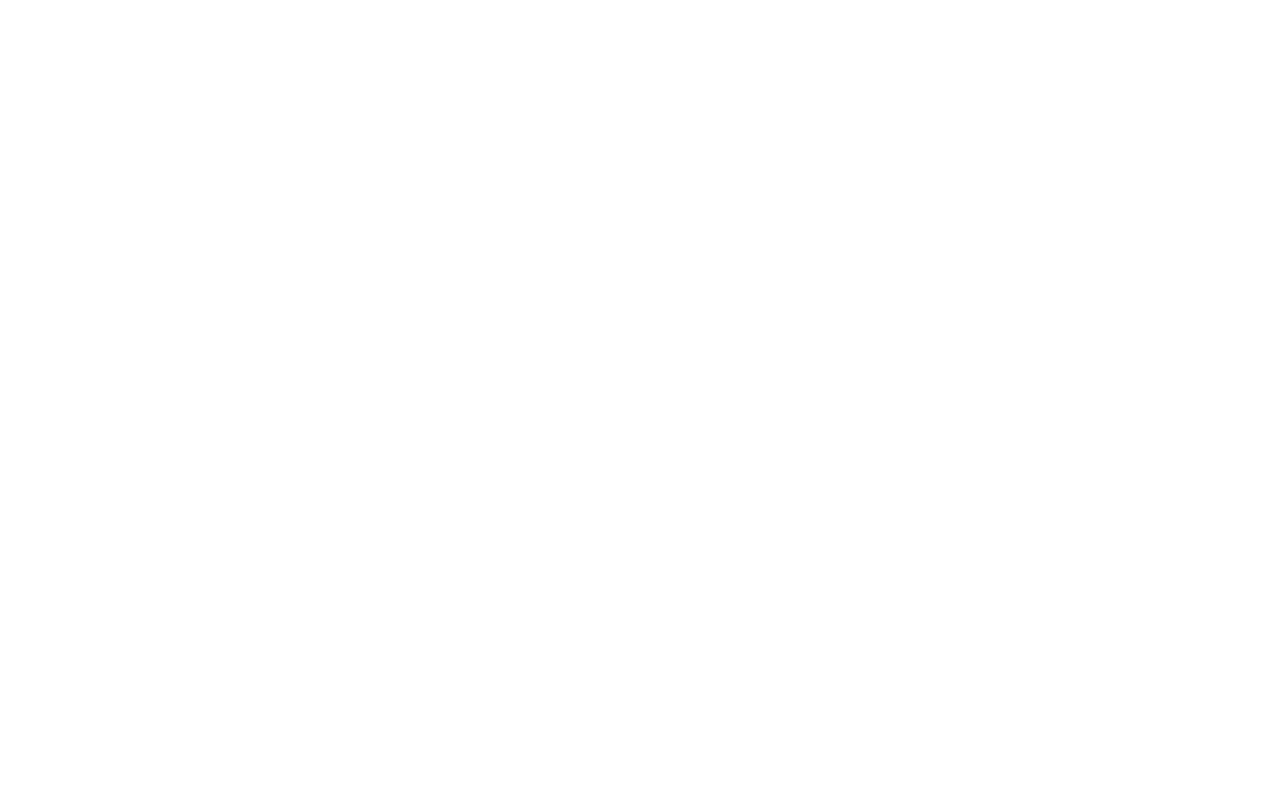
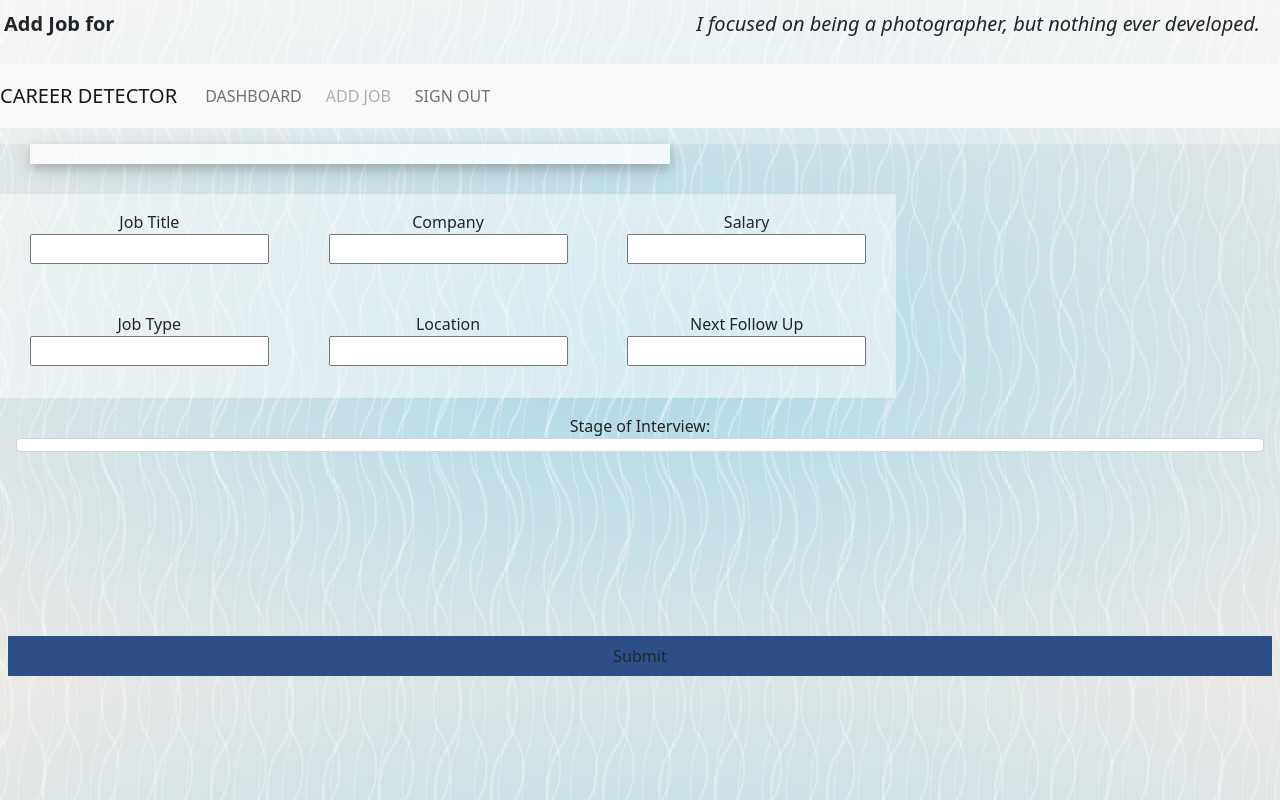
Before and after one commit to xterra111/CareerDetector, a React (Create React App) app in the folder client/: page /career-detector/add-job in a window 1280 px wide. Before the commit this address had no page. Built offline with nearby package versions, Linux system fonts and the light colour scheme; a web font is replaced by a local one.

Commit message:
creating AddJob&EditJob pages, modifying FE Routes

```diff
--- a/client/src/App.js
+++ b/client/src/App.js
@@ -12,8 +12,9 @@ function App() {
 				<Routes>
 					<Route element={<LogReg />} path="/" />
 					<Route element={<Dashboard />} path="/career-detector/dashboard" />
-					<Route element={<AddJob />} path="/career-detector/addjob" />
-					<Route element={<EditJob />} path="/career-detector/editjob" />
+					<Route element={<AddJob />} path="/career-detector/show-job/:id" />
+					<Route element={<AddJob />} path="/career-detector/add-job" />
+					<Route element={<EditJob />} path="/career-detector/edit-job/:id" />
 				</Routes>
 			</div>
 		</BrowserRouter>
--- a/client/src/views/AddJob.js
+++ b/client/src/views/AddJob.js
@@ -1,51 +1,26 @@
 import React, { useState } from "react";
 import axios from 'axios';
 import { useNavigate } from 'react-router-dom';
+import Form from 'react-bootstrap/Form';
 import 'bootstrap/dist/css/bootstrap.min.css'
 
 const AddJob = () => {
-	// const [jobTitle, setJobTitle] = useState("");
-	// const [company, setCompany] = useState("");
-	// const [salary, setSalary] = useState();
-
-	// const [jobType, setJobType] = useState("");
-	// 	// DROPDOWN: Unknown, Remote, On-Site, Hybrid
-
-	// const [location, setLocation] = useState("");
-
-	// const [followUp, setfollowUp] = useState();
-	// 	//Date Example: https://gist.github.com/mohanramphp/af4f0267f5b1c3c0e726e18019eb2a0b
-
-
-	// const [notes, setNotes] = useState("");
-
-	// const [stage, setStage] = useState("");
-	// // enum: [
-	// // 	"Applied",
-	// // 	"Pending Company Response",
-	// // 	"Technical Interview",
-	// // 	"Pending Company Offer",
-	// // 	"Pending My Decision",
-	// // 	"Other: See Additional Notes",
-	// // ],
-
-	// const [skills, setSkills] = useState("");
-	// const [benefits, setBenefits] = useState("");
-
-	// //is this needed here?
-	// const [createdBy, setCreatedBy] = useState("");
-
-	// const navigate = useNavigate();
-
-
-
-	return (
-		<div>
-
-
-
-		</div>
-	)
+	const [jobTitle, setJobTitle] = useState("");
+	const [company, setCompany] = useState("");
+	const [salary, setSalary] = useState();
+	const [jobType, setJobType] = useState("");
+		// DROPDOWN: Unknown, Remote, On-Site, Hybrid
+	const [location, setLocation] = useState("");
+	const [followUp, setFollowUp] = useState();
+		//Date Example: https://gist.github.com/mohanramphp/af4f0267f5b1c3c0e726e18019eb2a0b
+	const [notes, setNotes] = useState("");
+	const [stage, setStage] = useState(""); // drop down
+	const [skills, setSkills] = useState("");
+	const [benefits, setBenefits] = useState("");
+	const [createdBy, setCreatedBy] = useState("");
+		//is this needed here?
+	const navigate = useNavigate();
+    const [errors, setErrors] = useState({});
 
 // Job Title: Text
 // Company: Text
@@ -66,20 +41,35 @@ const AddJob = () => {
 // Location: Text
 // Additional Notes: Text Area
 
-
-
-
-
-
-
-
-
-
+	const onSubmitHandler = (e) => {
+        e.preventDefault();
+        axios.post('http://localhost:8000/api/jobs', {
+            jobTitle,
+            company,
+            salary,
+            jobType,
+            location,
+			followUp,
+			notes,
+			stage,
+			skills,
+			benefits,
+			createdBy
+        })
+            .then((res) => {
+                console.log(res);
+                console.log(res.data);
+                navigate('/');
+            })
+            .catch((err) => {
+                console.log(err);
+                setErrors(err.response.data.errors)
+            })
+    };
 
 
 	return (
 		<div>
-			addjob
 			{/* ...
 .   .    .    .       ..--.     .    .--.
 |\  |   / \    \     / |   )   / \   |   )
@@ -89,8 +79,8 @@ const AddJob = () => {
 			<div class="blurred-box text-center " id="myHeader">
 				<div class="p-1 blurred-box d-flex justify-content-between align-items-center">
 					<p class="navbar-brand">
-						{/* <strong>Add Job Pane for ${userLogin.firstName}</strong> */}
-						<strong>Add Job Pane for </strong>
+						{/* <strong>Add Job for ${userLogin.firstName}</strong> */}
+						<strong>Add Job for </strong>
 					</p>
 					<p class="navbar-brand">
 						<em>
@@ -101,8 +91,8 @@ const AddJob = () => {
 
 				<div class="mb-3 text-center">
 					<nav class="navbar navbar-expand-lg navbar-light bg-light">
-						<a class="navbar-brand" href="/pane/welcome">
-							PANE
+						<a class="navbar-brand" href="/career-detector/welcome">
+							CAREER DETECTOR
 						</a>
 						<button
 							class="navbar-toggler"
@@ -117,13 +107,13 @@ const AddJob = () => {
 						<div class="collapse navbar-collapse" id="navbarNav">
 							<ul class="navbar-nav">
 								<li class="m-1 nav-item">
-									<a class="nav-link" href="/pane/dashboard">
+									<a class="nav-link" href="/career-detector/dashboard">
 										DASHBOARD
 									</a>
 								</li>
 								<li class="m-1 nav-item">
-									<a class="nav-link disabled" href="/pane/addjob">
-										ADD JOB PANE
+									<a class="nav-link disabled" href="/career-detector/add-job">
+										ADD JOB
 									</a>
 								</li>
 								<li class="m-1 nav-item">
@@ -137,25 +127,25 @@ const AddJob = () => {
 				</div>
 			</div>
 			{/* <!--
-		.--. .   . .--. .---. .--.
-		|   )|   |:    :  |  :    :
-		|--' |---||    |  |  |    |
-		|    |   |:    ;  |  :    ;
-		'    '   ' `--'   '   `--'
-
+.    .    .    .--.
+|\  /|   / \   |   )
+| \/ |  /___\  |--'
+|    | /     \ |
+'    ''       `'
 		 --> */}
 			<div class="d-flex justify-content-center align-items-center polaroid-side-display">
 				<div class="text-center ">
-					<img
+					{/* <img
 						src="../views/img/2011-austria-tunnel-of-windows.jpg"
 						alt="austria-tunnel-of-windows"
 						class="polaroid-sizing"
-					/>
+					/> */}
 					<div class="container">
-						<p>Austria 2011 - L.Chen</p>
+						{/* <p>Austria 2011 - L.Chen</p> */}
 					</div>
 				</div>
 			</div>
+
 			{/* <!--
 		.---. .--. .--. .    .
 		|    :    :|   )|\  /|
@@ -163,12 +153,98 @@ const AddJob = () => {
 		|    :    ;|  \ |    |
 		'     `--' '   `'    '
 		 --> */}
-			{/* <form:form */}
 			<form
-				class="polaroid-sizing blurred-box-form"
-				action="/pane/create"
-				method="post"
-				modelAttribute="addJob">
+				className="polaroid-sizing blurred-box-form"
+				onSubmit={onSubmitHandler}
+			>
+				<div className="d-flex justify-content-center">
+					{/* <input type="hidden" value="${userLogin.id}" path="user"/> */}
+					<p className="form-sizing-double card-body">
+						<label> Job Title </label>
+						<input
+							type="text"
+							onChange={(e) => {
+								setJobTitle(e.target.value)
+							}} />
+						{
+							errors.jobTitle ?
+								<p>{errors.jobTitle.message}</p> :
+								null
+						}
+					</p>
+					<p className="form-sizing-double form-group card-body">
+						<label> Company </label>
+						<input
+							type="text"
+							onChange={(e) => {
+								setCompany(e.target.value)
+							}} />
+						{
+							errors.company ?
+								<p>{errors.company.message}</p> :
+								null
+						}
+					</p>
+					<p className="form-sizing-double form-group card-body">
+						<label> Salary </label>
+						<input
+							type="text"
+							onChange={(e) => {
+								setSalary(e.target.value)
+							}} />
+						{
+							errors.salary ?
+								<p>{errors.salary.message}</p> :
+								null
+						}
+					</p>
+				</div>
+				<div className="d-flex justify-content-center">
+					<p className="form-sizing-double form-group card-body">
+						<label> Job Type </label>
+						<input
+							type="text"
+							onChange={(e) => {
+								setJobType(e.target.value)
+							}} />
+						{
+							errors.jobType ?
+								<p>{errors.jobType.message}</p> :
+								null
+						}
+					</p>
+					<p className="form-sizing-double form-group card-body">
+						<label> Location </label>
+						<input
+							type="text"
+							onChange={(e) => {
+								setLocation(e.target.value)
+							}} />
+						{
+							errors.location ?
+								<p>{errors.location.message}</p> :
+								null
+						}
+					</p>
+					<p className="form-sizing-double form-group card-body">
+						<label> Next Follow Up </label>
+						<input
+							type="text"
+							onChange={(e) => {
+								setFollowUp(e.target.value)
+							}} />
+						{
+							errors.followUp ?
+								<p>{errors.followUp.message}</p> :
+								null
+						}
+					</p>
+				</div>
+
+			</form>
+
+
+			<form>
 				<div class="d-flex justify-content-center">
 					{/* <!-- userId --> */}
 					{/* <form:input type="hidden" value="${userLogin.id}" path="user" /> */}
--- a/client/src/views/Dashboard.js
+++ b/client/src/views/Dashboard.js
@@ -21,8 +21,8 @@ const Dashboard = () => {
 				</div>
 				<div class="mb-3 text-center">
 					<nav class="navbar navbar-expand-lg navbar-light bg-light">
-						<a class="navbar-brand" href="/pane/welcome">
-							PANE
+						<a class="navbar-brand" href="/career-detector/welcome">
+							CAREER DETECTOR
 						</a>
 						<button
 							class="navbar-toggler"
@@ -37,13 +37,13 @@ const Dashboard = () => {
 						<div class="collapse navbar-collapse" id="navbarNav">
 							<ul class="navbar-nav">
 								<li class="m-1 nav-item">
-									<a class="nav-link disabled" href="/pane/dashboard">
+									<a class="nav-link disabled" href="/career-detector/dashboard">
 										DASHBOARD
 									</a>
 								</li>
 								<li class="m-1 nav-item">
-									<a class="nav-link" href="/pane/addjob">
-										ADD JOB PANE
+									<a class="nav-link" href="/career-detector/add-job">
+										ADD JOB
 									</a>
 								</li>
 								<li class="m-1 nav-item">
@@ -64,8 +64,8 @@ const Dashboard = () => {
 			<div class="text-center m-5">
 				{/* <c:choose>
 					<c:when test="${not empty sortNextFollowUp}"> */}
-				<h1 class="header-pane">
-					<strong>Favorite Panes</strong>
+				<h1 class="header-career-detector">
+					<strong>Favorite career-detectors</strong>
 				</h1>
 				<table class="mb-5 blurred-box-form table table-hover">
 					<thead>
@@ -88,7 +88,7 @@ const Dashboard = () => {
 						</tr>
 					</thead>
 					<tbody>
-						{/* <!-- MAP THROUGH ALL ITERATIONS OF USERS' SAVED JOB PANES--> */}
+						{/* <!-- MAP THROUGH ALL ITERATIONS OF USERS' SAVED JOB career-detectorS--> */}
 						{/* <c:forEach var="job" items="${sortNextFollowUp}">
                         <c:if test="${job.markingPerson.id!=null}">
                             <tr>
@@ -96,7 +96,7 @@ const Dashboard = () => {
                                     <td class="align-middle text-center">
                                         <div class=d-flex>
                                             <div class="m-2 box-link-style-action">
-                                                <a class="btn btn-link-style-action" href="/pane/edit/${job.id}">Edit</a>
+                                                <a class="btn btn-link-style-action" href="/career-detector/edit-job/${job.id}">Edit</a>
                                             </div>
                                             <div class="m-2 box-link-style-action">
                                                 <a class="btn btn-link-style-action" href="/unmark/${job.id}">Remove</a>
@@ -108,7 +108,7 @@ const Dashboard = () => {
                                         <fmt:formatDate value="${job.nextFollowUp}" type="date" pattern="MM/dd/yyyy"/>
                                     </td>
                                     <td class="box-link-style-general align-middle text-center">
-                                        <a class="btn btn-link-style-general" href="/pane/detail/${job.id}">
+                                        <a class="btn btn-link-style-general" href="/career-detector/detail/${job.id}">
                                             ${job.jobTitle}
                                         </a>
                                     </td>
@@ -128,7 +128,7 @@ const Dashboard = () => {
                                     <td class="align-middle text-center">${job.additionalNotes}</td>
                                     <td class="box-link-style-delete align-middle text-center">
 
-                                        <a class="btn btn-link-style-delete" href="/pane/delete/${job.id}">Delete</a>
+                                        <a class="btn btn-link-style-delete" href="/career-detector/delete/${job.id}">Delete</a>
 
                                     </td>
                                 </c:if>
@@ -151,7 +151,7 @@ const Dashboard = () => {
 			<div class="text-center m-5">
 				{/* <c:choose> */}
 				{/* <c:when test="${not empty sortNextFollowUp}"> */}
-				<h1 class="header-pane">
+				<h1 class="header-career-detector">
 					<strong>Dashboard</strong>
 				</h1>
 				{/* <c:if test="${job.markingPerson.id==null}"> */}
@@ -176,14 +176,14 @@ const Dashboard = () => {
 						</tr>
 					</thead>
 					<tbody>
-						{/* <!-- MAP THROUGH ALL ITERATIONS OF USERS' SAVED JOB PANES--> */}
+						{/* <!-- MAP THROUGH ALL ITERATIONS OF USERS' SAVED JOB career-detectorS--> */}
 						{/* <c:forEach var="job" items="${sortNextFollowUp}">
                         <c:if test="${job.markingPerson.id==null}"> */}
 						<tr>
 							{/* <c:if test="${job.user.id==userLogin.id}">
                                     <td class="align-middle text-center">
                                         <div class="m-2 box-link-style-action">
-                                            <a class="btn btn-link-style-action" href="/pane/edit/${job.id}">Edit</a>
+                                            <a class="btn btn-link-style-action" href="/career-detector/edit/${job.id}">Edit</a>
                                         </div>
                                         <div class="m-2 box-link-style-action">
                                             <a class="btn btn-link-style-action" href="/mark/${job.id}">Favorite</a>
@@ -194,7 +194,7 @@ const Dashboard = () => {
                                         <fmt:formatDate value="${job.nextFollowUp}" type="date" pattern="MM/dd/yyyy"/>
                                     </td>
                                     <td class="box-link-style-general align-middle text-center">
-                                        <a class="btn btn-link-style-general" href="/pane/detail/${job.id}">
+                                        <a class="btn btn-link-style-general" href="/career-detector/detail/${job.id}">
                                             ${job.jobTitle}
                                         </a>
                                     </td>
@@ -214,7 +214,7 @@ const Dashboard = () => {
                                     <td class="align-middle text-center">${job.additionalNotes}</td>
                                     <td class="box-link-style-delete align-middle text-center">
 
-                                        <a class="btn btn-link-style-delete" href="/pane/delete/${job.id}">Delete</a> */}
+                                        <a class="btn btn-link-style-delete" href="/career-detector/delete/${job.id}">Delete</a> */}
 
 							{/* </td>
                                 </c:if> */}
@@ -229,7 +229,7 @@ const Dashboard = () => {
 				<h3>
 					You have not applied to any jobs yet! Select
 					<strong>
-						<a href="/pane/addjob">Add Job Pane</a>
+						<a href="/career-detector/add-job">Add Job career-detector</a>
 					</strong>{" "}
 					to get started!
 				</h3>
--- a/client/src/views/EditJob.js
+++ b/client/src/views/EditJob.js
@@ -3,9 +3,64 @@ import React from 'react'
 const EditJob = () => {
     return (
         <div>
-            EditJob
+            {/* ...
+.   .    .    .       ..--.     .    .--.
+|\  |   / \    \     / |   )   / \   |   )
+| \ |  /___\    \   /  |--:   /___\  |--'
+|  \| /     \    \ /   |   ) /     \ |  \
+'   ''       `    '    '--' '       `'   ` */}
+			<div class="blurred-box text-center " id="myHeader">
+				<div class="p-1 blurred-box d-flex justify-content-between align-items-center">
+					<p class="navbar-brand">
+						{/* <strong>Add Job for ${userLogin.firstName}</strong> */}
+						<strong>Add Job for </strong>
+					</p>
+					<p class="navbar-brand">
+                        <em>
+                            Now I've gotten into astronomy, and my whole career is looking up.
+                        </em>
+					</p>
+				</div>
+
+				<div class="mb-3 text-center">
+					<nav class="navbar navbar-expand-lg navbar-light bg-light">
+						<a class="navbar-brand" href="/career-detector/welcome">
+							CAREER DETECTOR
+						</a>
+						<button
+							class="navbar-toggler"
+							type="button"
+							data-toggle="collapse"
+							data-target="#navbarNav"
+							aria-controls="navbarNav"
+							aria-expanded="false"
+							aria-label="Toggle navigation">
+							<span class="navbar-toggler-icon"></span>
+						</button>
+						<div class="collapse navbar-collapse" id="navbarNav">
+							<ul class="navbar-nav">
+								<li class="m-1 nav-item">
+									<a class="nav-link" href="/career-detector/dashboard">
+										DASHBOARD
+									</a>
+								</li>
+								<li class="m-1 nav-item">
+									<a class="nav-link" href="/career-detector/add-job">
+										ADD JOB
+									</a>
+								</li>
+								<li class="m-1 nav-item">
+									<a class="nav-link" href="/">
+										SIGN OUT
+									</a>
+								</li>
+							</ul>
+						</div>
+					</nav>
+				</div>
+			</div>
         </div>
     )
 }
 
-export default EditJob
+export default EditJob;
```
